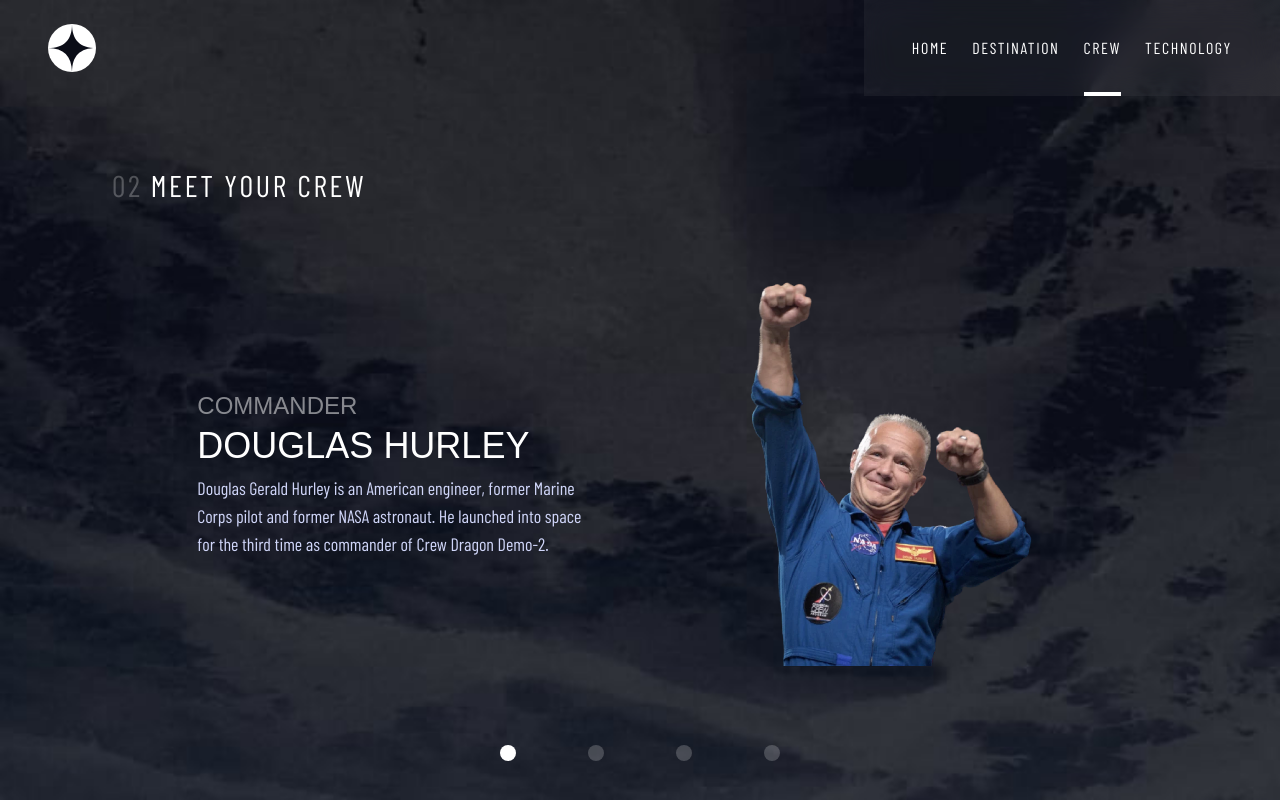
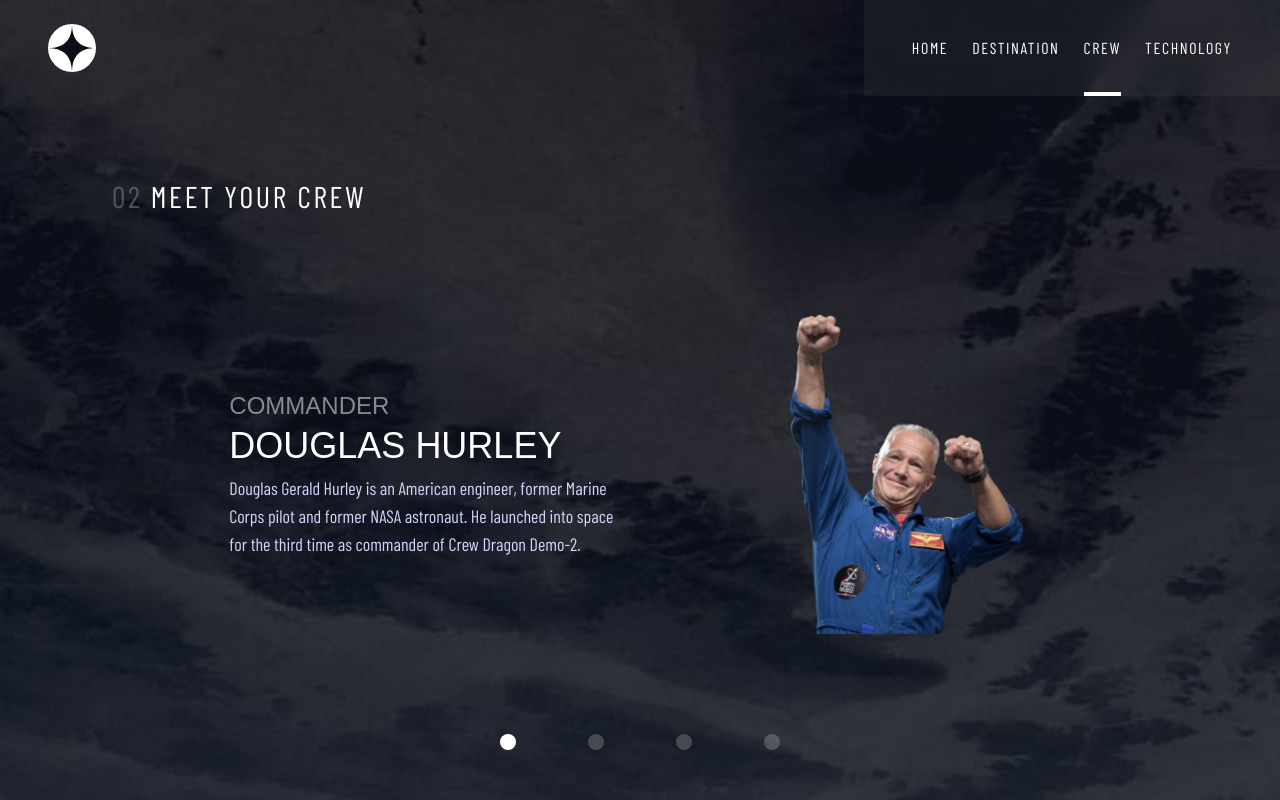
Before and after one commit to AfopeM/Space_Toursim, a Next.js app: page /crew in a window 1280 px wide. Built offline with nearby package versions, Linux system fonts and the light colour scheme; a web font is replaced by a local one.

Commit message:
Add animation to Crew Page

```diff
--- a/components/ButtonTabs.tsx
+++ b/components/ButtonTabs.tsx
@@ -14,8 +14,8 @@
   return (
     <motion.picture
       variants={tabVariant("img")}
-      animate="show"
-      initial="hidden"
+      animate="animate"
+      initial="initial"
       whileHover="hover"
       className="relative h-56 w-full md:order-2 md:h-full md:w-5/12 lg:max-w-lg
       md:port:order-first md:port:h-64 md:port:w-full"
@@ -45,8 +45,8 @@
   return (
     <motion.article
       variants={tabVariant("content")}
-      animate="show"
-      initial="hidden">
+      animate="animate"
+      initial="initial">
       <h2
         className="pb-4 text-center font-bellefair text-2xl uppercase text-brand-light md:text-start
                 md:text-5xl lg:text-6xl md:port:text-center md:port:text-3xl"
--- a/components/Tabs.tsx
+++ b/components/Tabs.tsx
@@ -14,8 +14,8 @@
   return (
     <motion.div
       variants={tabVariant("img")}
-      animate="show"
-      initial="hidden"
+      animate="animate"
+      initial="initial"
       whileHover="hover"
       className="relative h-40 w-40 md:h-[310px] md:w-[310px] lg:h-[445px] lg:w-[445px] md:port:h-72 md:port:w-72"
     >
@@ -38,8 +38,8 @@
     return (
       <motion.article
       variants={tabVariant("content")}
-      animate="show"
-      initial="hidden"
+      animate="animate"
+      initial="initial"
       className="flex flex-col items-center gap-4 md:w-full md:items-start
       md:port:items-center">
         <h2
--- a/pages/crew/index.tsx
+++ b/pages/crew/index.tsx
@@ -1,31 +1,49 @@
 import React, { useState } from "react";
 import { LayoutSection, MainSection } from "@/sections";
 import { Tagline, Textbox } from "@/components";
+import { motion, AnimatePresence } from "framer-motion";
+import { slideVariant } from "@/utils/motion";
 import Image from "next/image";
 import data from "@/public/data.json";
 
 export default function Crew() {
   const pageName = "crew";
   const { crew } = data;
-  const [currentSlide, setCurrentSlide] = useState(1);
+  const [currentSlide, setCurrentSlide] = useState(0);
+  const [direction, setDirection] = useState("right");
+
+  function handleSlideDirection(slide: number) {
+    if (currentSlide > slide) {
+      setDirection("left");
+    } else {
+      setDirection("right");
+    }
+
+    setCurrentSlide(slide);
+  }
+
   return (
     <LayoutSection pageName={pageName}>
       <MainSection>
         <Tagline id="02" title="Meet Your Crew" />
-        <section className="w-full ">
-          <article
+        <section className="flex w-full flex-col">
+          <motion.article
+            variants={slideVariant(direction)}
+            initial="initial"
+            animate="animate"
+            key={currentSlide}
             className="flex w-full flex-col items-center gap-4 md:flex-row md:justify-evenly
             md:port:flex-col"
           >
             <div
-              className="relative h-64 w-full border-b-2 border-solid border-brand-border md:order-last
-            md:h-96 md:w-96 md:border-b-0 lg:h-[500px] md:port:w-full"
+              className="relative h-64 w-4/6 border-b-2 border-solid border-brand-border md:order-last
+            md:h-80 md:w-72 md:border-b-0 lg:h-[500px] md:port:w-full"
             >
               <Image
-                src={crew[0].image}
-                alt={`${crew[0].name} image`}
+                src={crew[currentSlide].image}
+                alt={`${crew[currentSlide].name} image`}
                 className="object-contain"
-                sizes="100vw"
+                sizes="100%"
                 priority
                 fill
               />
@@ -36,24 +54,25 @@
                 md:text-start md:text-4xl lg:text-6xl md:port:text-center"
               >
                 <span className="block pb-1 text-base opacity-50 md:text-2xl lg:text-3xl">
-                  {crew[0].role}
+                  {crew[currentSlide].role}
                 </span>
-                {crew[0].name}
+                {crew[currentSlide].name}
               </h2>
               <Textbox extraStyle="md:w-[400px] m-auto lg:m-0 lg:">
-                {crew[0].bio}
+                {crew[currentSlide].bio}
               </Textbox>
             </div>
-          </article>
+          </motion.article>
         </section>
-        <div className="flex w-2/6 justify-around lg:self-start">
+        <div className=" flex w-2/6 justify-around ">
           {crew.map((c, i) => {
             return (
               <button
                 key={c.name}
                 className={`${
-                  i + 1 === currentSlide ? "bg-opacity-100" : "bg-opacity-20"
+                  i === currentSlide ? "bg-opacity-100" : "bg-opacity-20"
                 } h-3 w-3 rounded-full bg-brand-light md:h-4 md:w-4 lg:h-5 lg:w-5 lg:gap-12`}
+                onClick={() => handleSlideDirection(i)}
               />
             );
           })}
--- a/pages/technology/index.tsx
+++ b/pages/technology/index.tsx
@@ -13,7 +13,7 @@
       <MainSection>
         <Tagline id="03" title="Space Launch 101" />
         <section
-          className="flex w-full flex-col items-center gap-8 md:h-[500px] md:flex-row md:justify-evenly
+          className="flex w-full flex-col items-center gap-8 md:h-[500px] md:justify-evenly lg:flex-row
           md:port:h-auto md:port:flex-col"
         >
           {/* BUTTON TAB IMAGE */}
@@ -68,3 +68,5 @@
     </LayoutSection>
   );
 }
+// className="flex w-full flex-col items-center gap-8 md:h-[500px] md:flex-row md:justify-evenly
+// md:port:h-auto md:port:flex-col"
--- a/utils/motion.ts
+++ b/utils/motion.ts
@@ -1,5 +1,5 @@
 export const tabVariant = (type: string) => ({
-  show: {
+  animate: {
     x: 0,
     scale: 1,
     opacity: 1,
@@ -8,7 +8,7 @@
       stiffness: 75,
     },
   },
-  hidden: {
+  initial: {
     x: type === "img" ? 0 : 50,
     scale: type === "content" ? 1 : 0,
     opacity: 0,
@@ -21,3 +21,18 @@
     },
   },
 });
+
+export const slideVariant = (direction: string) => ({
+  animate: {
+    x: 0,
+    opacity: 1,
+    transition: {
+      type: "spring",
+      stiffness: 75,
+    },
+  },
+  initial: {
+    x: direction == "left" ? -50 : 50,
+    opacity: 0,
+  },
+});
```
